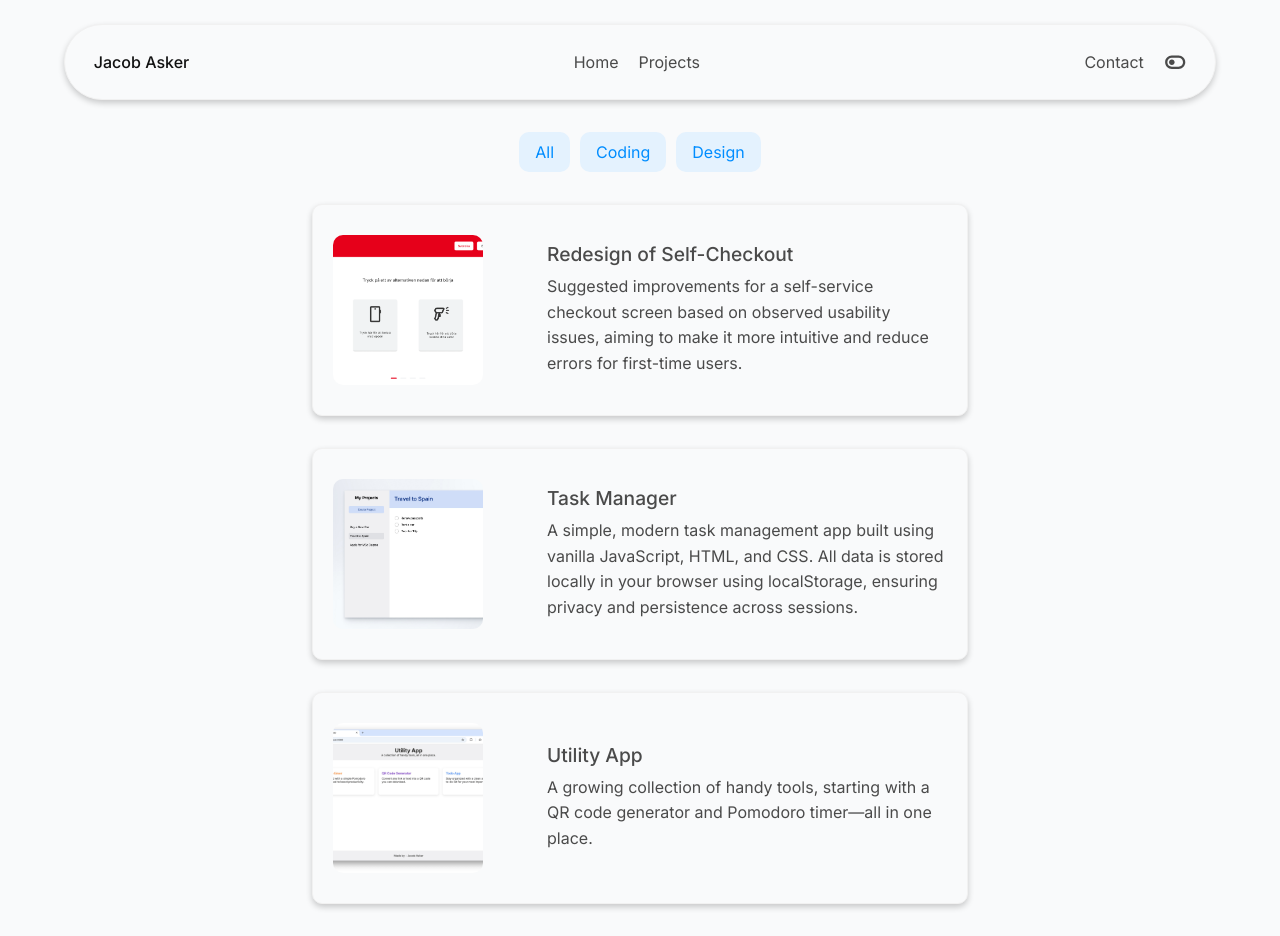
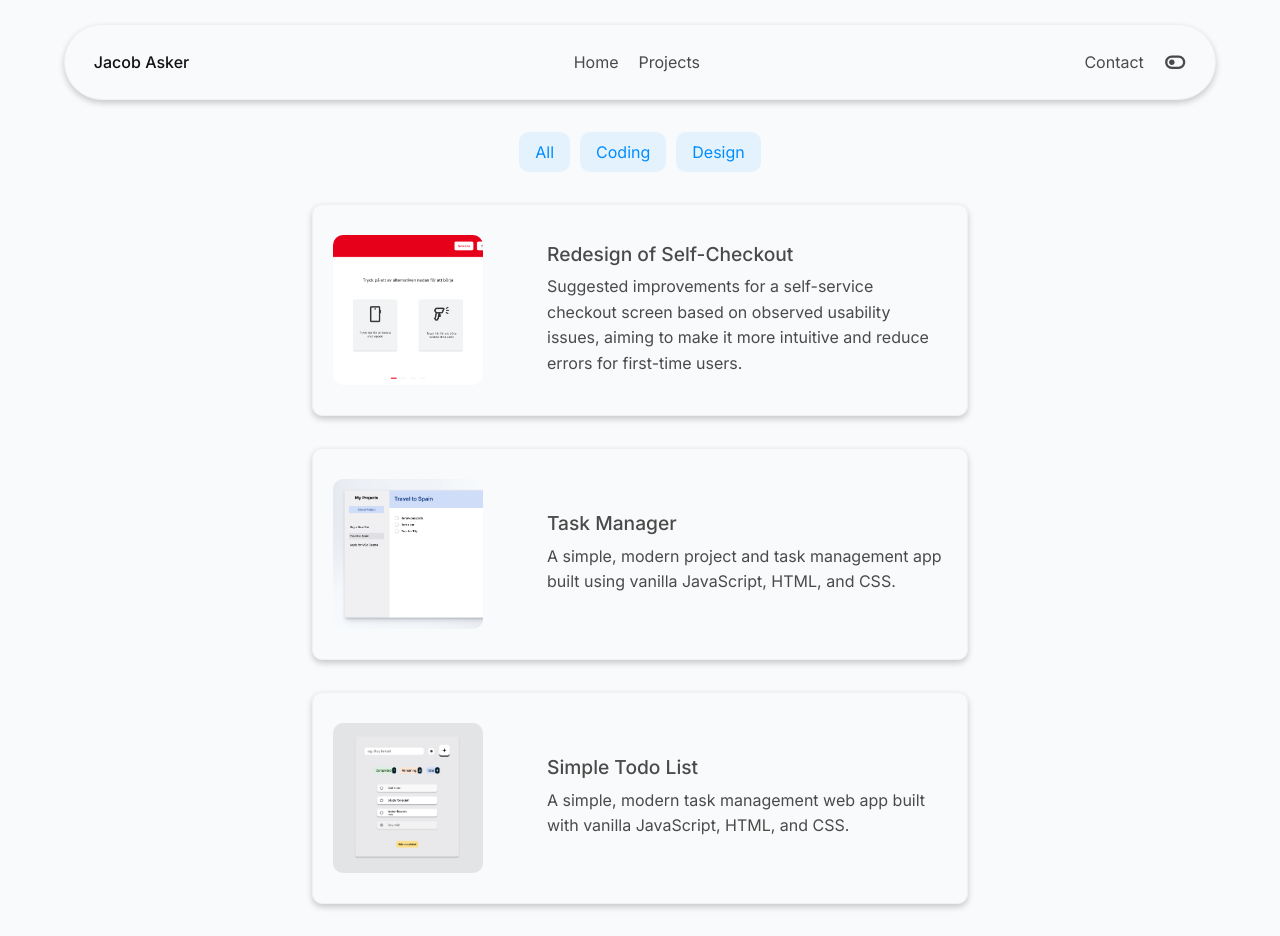
Before and after one commit to Jackan04/Portfolio, a React (Vite) app: page /projects in a window 1280 px wide. Built offline with nearby package versions, Linux system fonts and the light colour scheme.

Commit message:
removed utility app project and added a new todo list app project

```diff
--- a/src/data/projects.js
+++ b/src/data/projects.js
@@ -1,6 +1,6 @@
 import TaskManagerImage from '../assets/images/task-manager.jpeg'
 import DesignCaseImage from '../assets/images/design-case.png'
-import UtilityAppImage from '../assets/images/utility-app.jpeg'
+import ToDoAppImage from '../assets/images/todo-app.jpeg'
 
 const projects = [
     {
@@ -15,14 +15,14 @@ const projects = [
         src: TaskManagerImage,
         href: "https://github.com/Jackan04/Task-Manager",
         title: "Task Manager",
-        description: "A simple, modern task management app built using vanilla JavaScript, HTML, and CSS. All data is stored locally in your browser using localStorage, ensuring privacy and persistence across sessions."
+        description: "A simple, modern project and task management app built using vanilla JavaScript, HTML, and CSS."
     },
     {
         category: "Coding",
-        src: UtilityAppImage,
-        href: "https://github.com/Jackan04/Utility-app",
-        title: "Utility App",
-        description: "A growing collection of handy tools, starting with a QR code generator and Pomodoro timer—all in one place."
+        src: ToDoAppImage,
+        href: "https://github.com/Jackan04/Task-app",
+        title: "Simple Todo List",
+        description: "A simple, modern task management web app built with vanilla JavaScript, HTML, and CSS."
     }
 ];
 
--- a/src/pages/Home.jsx
+++ b/src/pages/Home.jsx
@@ -30,8 +30,8 @@ export default function Home(){
 
                     <div className={styles.creativeContainer}>
                         <h2 className={styles.heading}>Across the Web</h2>
-                        <CreativeCard href="https://unsplash.com/@jacobasker04" icon={<UnsplashIcon className={styles.iconCreative}/>} title="Unsplash" description="Where I showcase my photography"></CreativeCard>
-                        <CreativeCard href="https://github.com/Jackan04?tab=repositories" icon={<GitHubIcon className={styles.iconCreative}/>} title="GitHub" description="My past and ongoing coding projects"></CreativeCard>
+                        <CreativeCard href="https://unsplash.com/@jacobasker04" icon={<UnsplashIcon className={styles.iconCreative}/>} title="Unsplash" description="My photography"></CreativeCard>
+                        <CreativeCard href="https://github.com/Jackan04?tab=repositories" icon={<GitHubIcon className={styles.iconCreative}/>} title="GitHub" description="My coding projects"></CreativeCard>
                     </div>
 
 
```
Also changed, not shown: src/assets/images/todo-app.jpeg (added).
